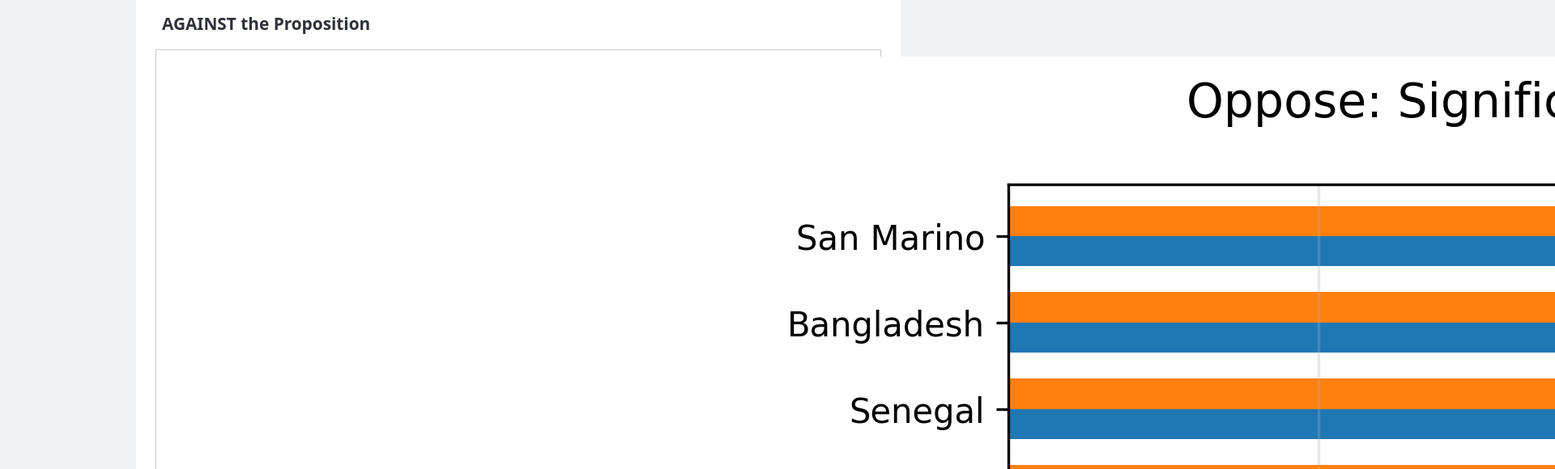
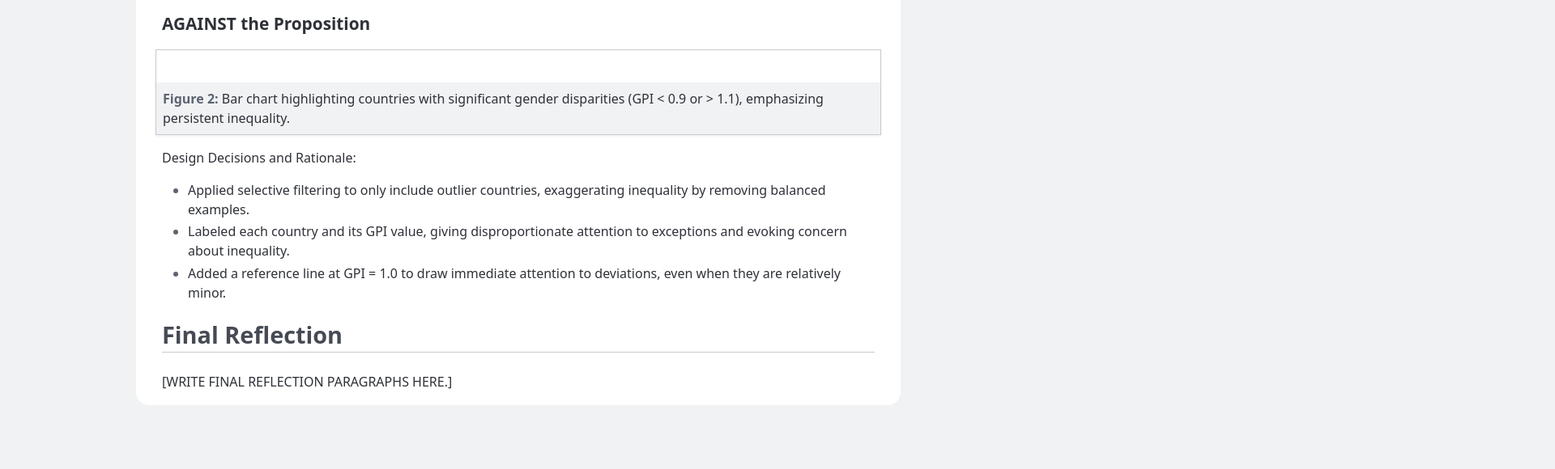
Before and after one commit to mux002/dsc106_project2, a plain HTML site: page index.html in a window 1280 px wide. Shown: the part 1396-1976 px from the top of the page at 81% size, 1920 px wide, since content can reach past the window. After the commit the page ends 1905 px from the top, so only its background shows below. Drawn offline with Linux system fonts and the light colour scheme.

Commit message:
Update index.html

```diff
--- a/index.html
+++ b/index.html
@@ -175,7 +175,7 @@
         <h3>AGAINST the Proposition</h3>
 
         <figure>
-          <img src="https://github.com/mux002/dsc106_project2/blob/main/gender_disparity_countries.png?raw=true" alt="" />
+          <img src="" alt="" />
           <figcaption>Bar chart highlighting countries with significant gender disparities (GPI < 0.9 or > 1.1), emphasizing persistent inequality.</figcaption>
         </figure>
 
```
